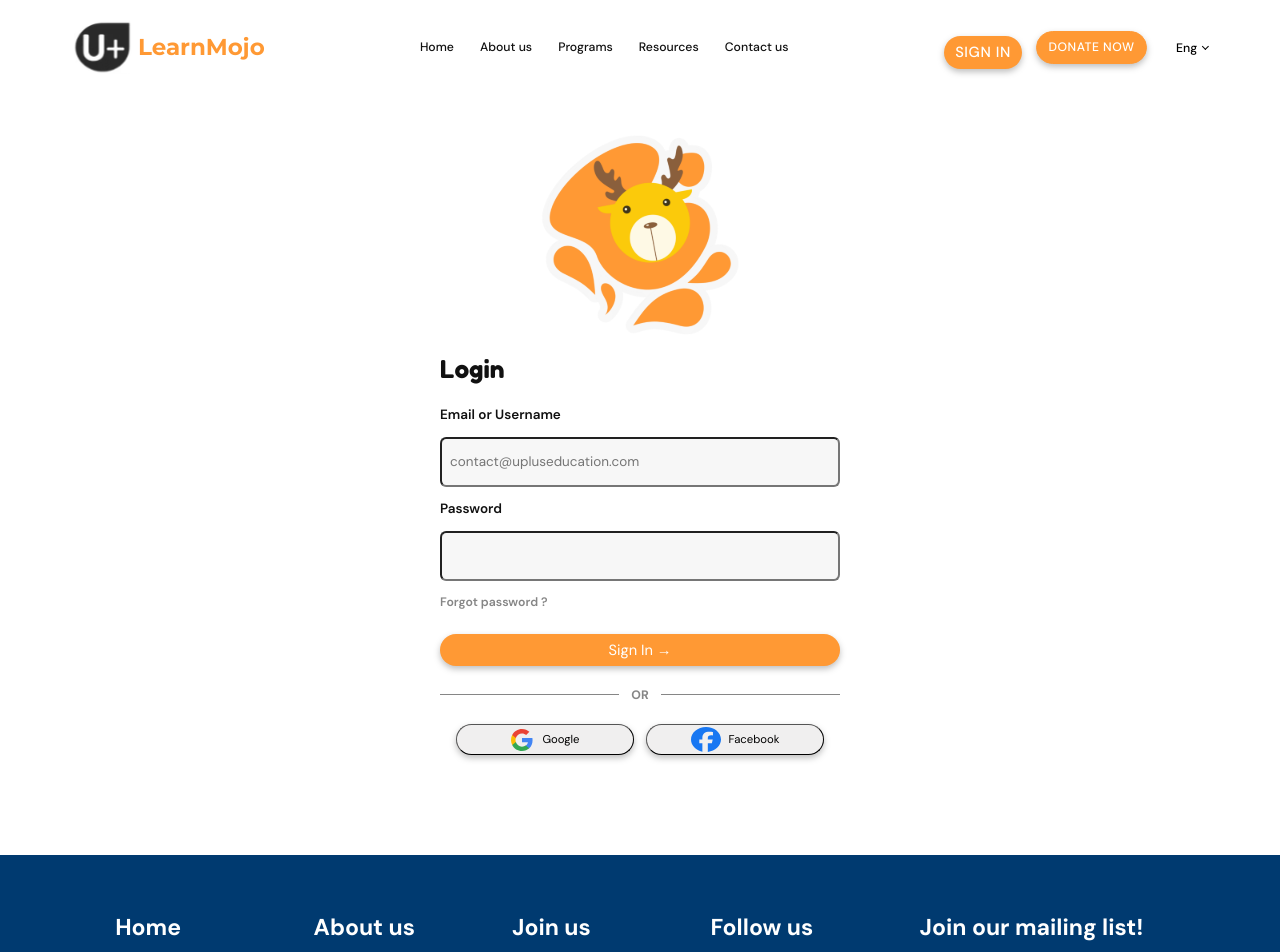
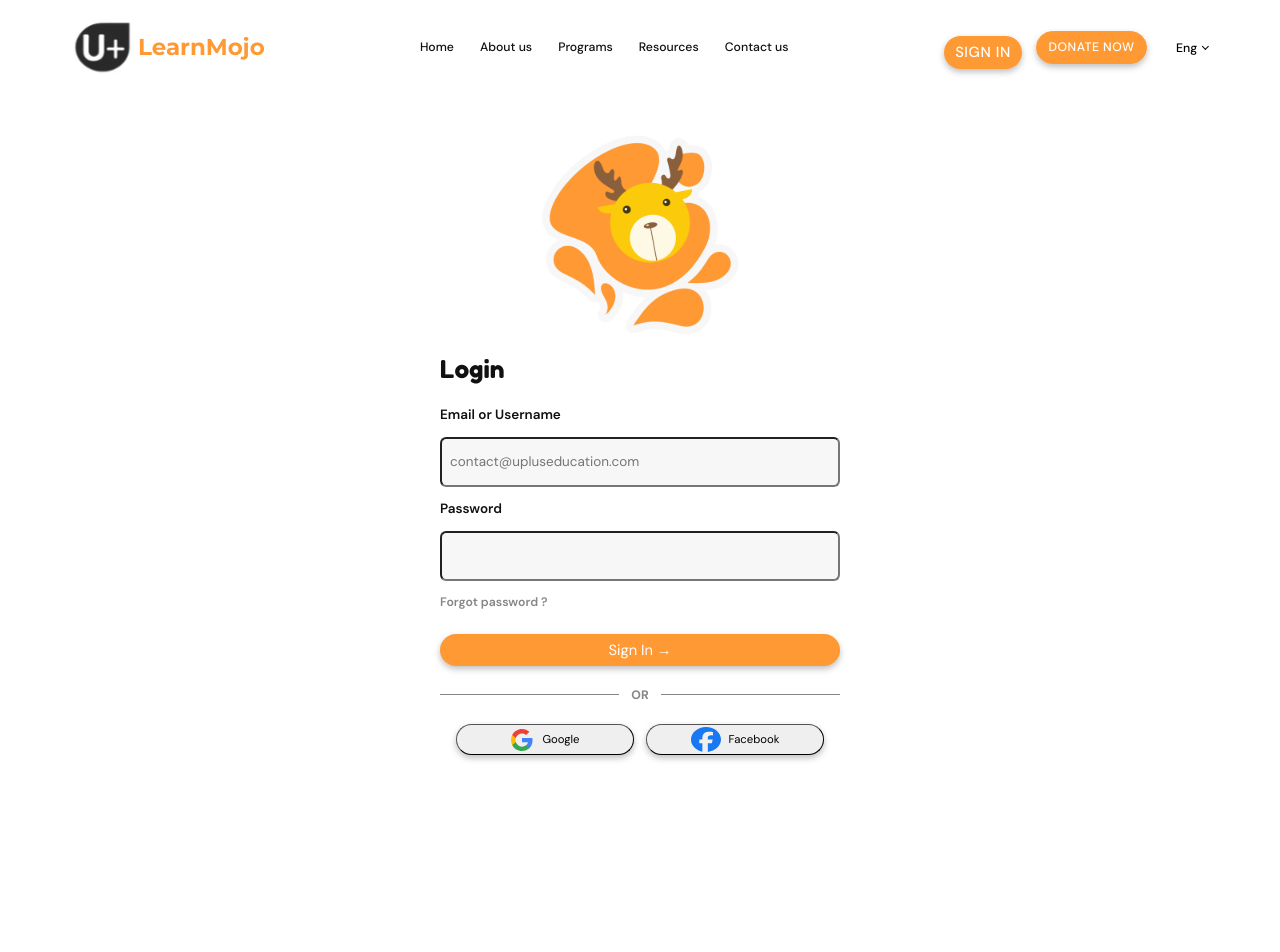
Before and after one commit to sleepylulu7/Uplus-LearnMojo, a React (Vite) app: page /signin in a window 1280 px wide. Shown: the top 952 px of the page. After the commit the page ends 800 px from the top, so only its background shows below. Built offline with nearby package versions, Linux system fonts and the light colour scheme.

Commit message:
Hide footer on login page

```diff
--- a/src/App.jsx
+++ b/src/App.jsx
@@ -1,5 +1,5 @@
 import { useState } from "react";
-import { Routes, Route } from "react-router-dom";
+import { Routes, Route, useLocation } from "react-router-dom";
 import "./App.css";
 import Footer from "./components/Footer/Footer";
 import Header from "./components/Header/Header";
@@ -10,6 +10,9 @@
 function App() {
   const [language, setLanguage] = useState("en");
   const copy = translations[language];
+
+  const location = useLocation();
+  const hideFooter = location.pathname === "/signin";
 
   return (
     <div className="app">
@@ -24,7 +27,7 @@
         <Route path="/signin" element={<Login copy={copy.auth} />} />
       </Routes>
 
-      <Footer copy={copy.footer} />
+      {!hideFooter && <Footer copy={copy.footer} />}
     </div>
   );
 }
--- a/src/pages/Auth/Login.jsx
+++ b/src/pages/Auth/Login.jsx
@@ -2,6 +2,8 @@
 import googleSvg from "../../assets/icons/google.svg";
 import facebookSvg from "../../assets/icons/facebook_blue.svg";
 import "./auth.css";
+
+const hideFooter = location.pathname === "/signin";
 
 function Login({ copy }) {
   return (
```
